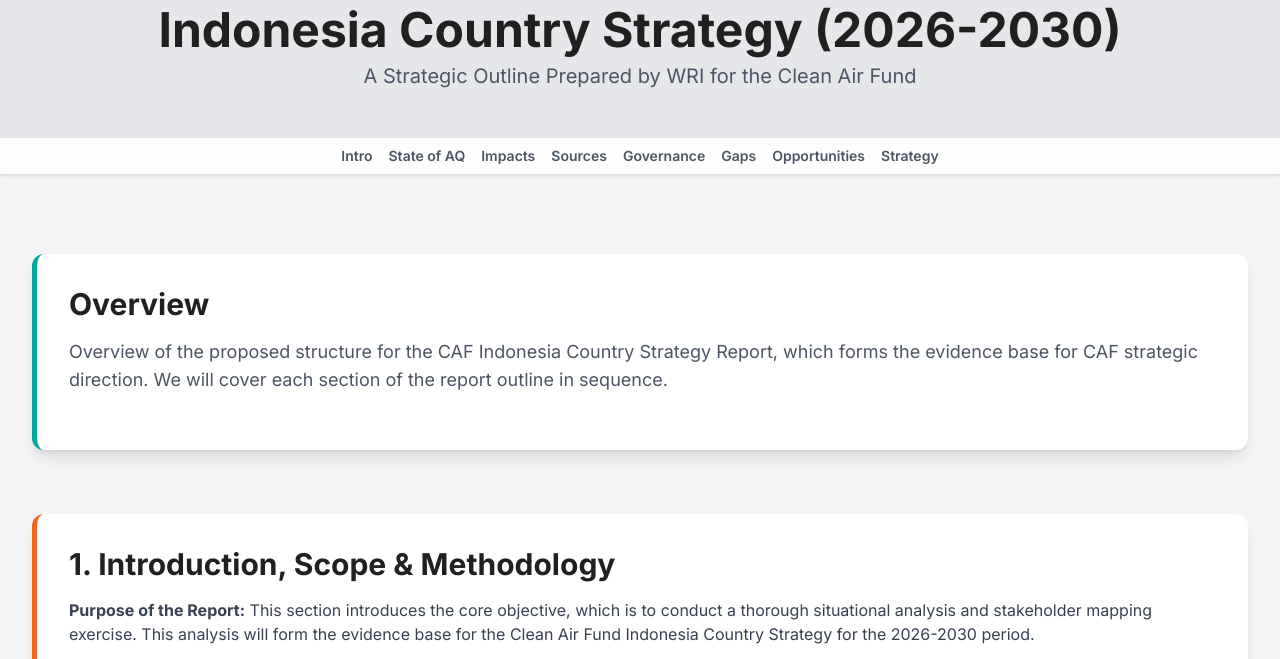
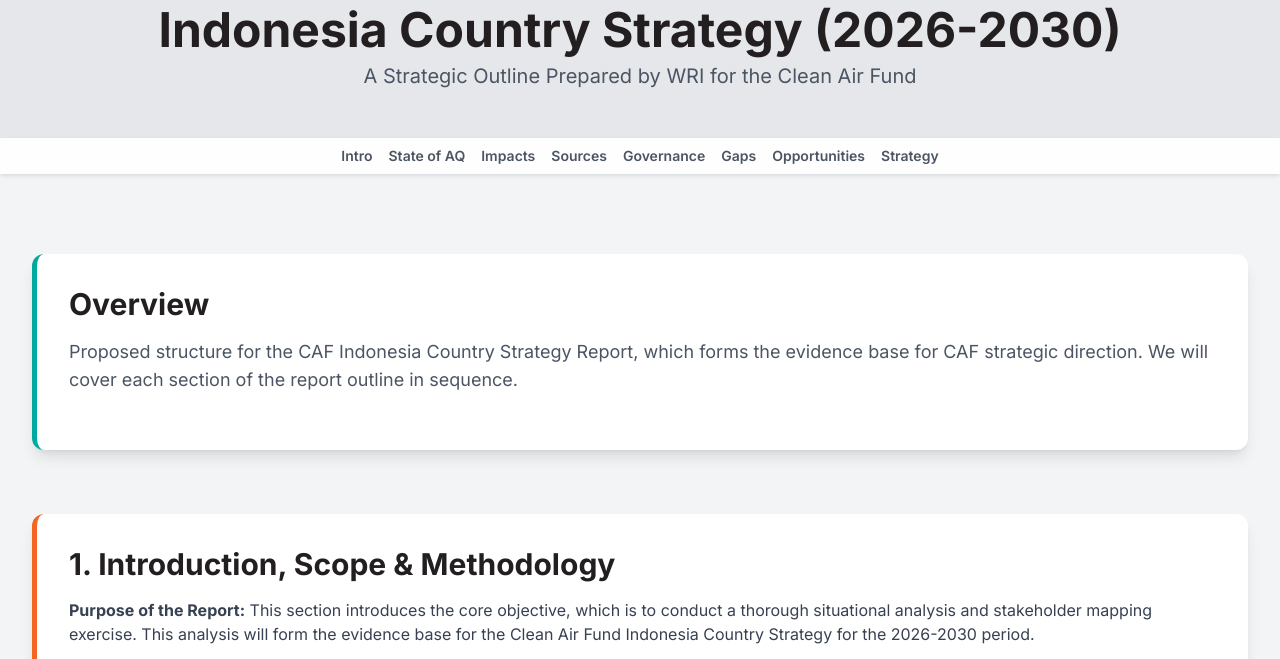
Before and after one commit to dannyhartanto/CAF_CS, a plain HTML site: page index.html in a window 1280 px wide. Shown: the part 114-773 px from the top of the page. Drawn offline with nearby package versions, Linux system fonts and the light colour scheme.

Commit message:
Update index.html

```diff
--- a/index.html
+++ b/index.html
@@ -168,7 +168,7 @@
 
         <section id="agenda" class="section-card border-l-[#00A99D]">
             <h2 class="text-3xl font-bold mb-4 text-[#231F20]">Overview</h2>
-            <p class="text-lg text-gray-600 mb-6">Overview of the proposed structure for the CAF Indonesia Country Strategy Report, which forms the evidence base for CAF strategic direction. We will cover each section of the report outline in sequence.</p>
+            <p class="text-lg text-gray-600 mb-6">Proposed structure for the CAF Indonesia Country Strategy Report, which forms the evidence base for CAF strategic direction. We will cover each section of the report outline in sequence.</p>
         </section>
 
         <section id="section-1" class="section-card border-l-[#F26522]">
```
